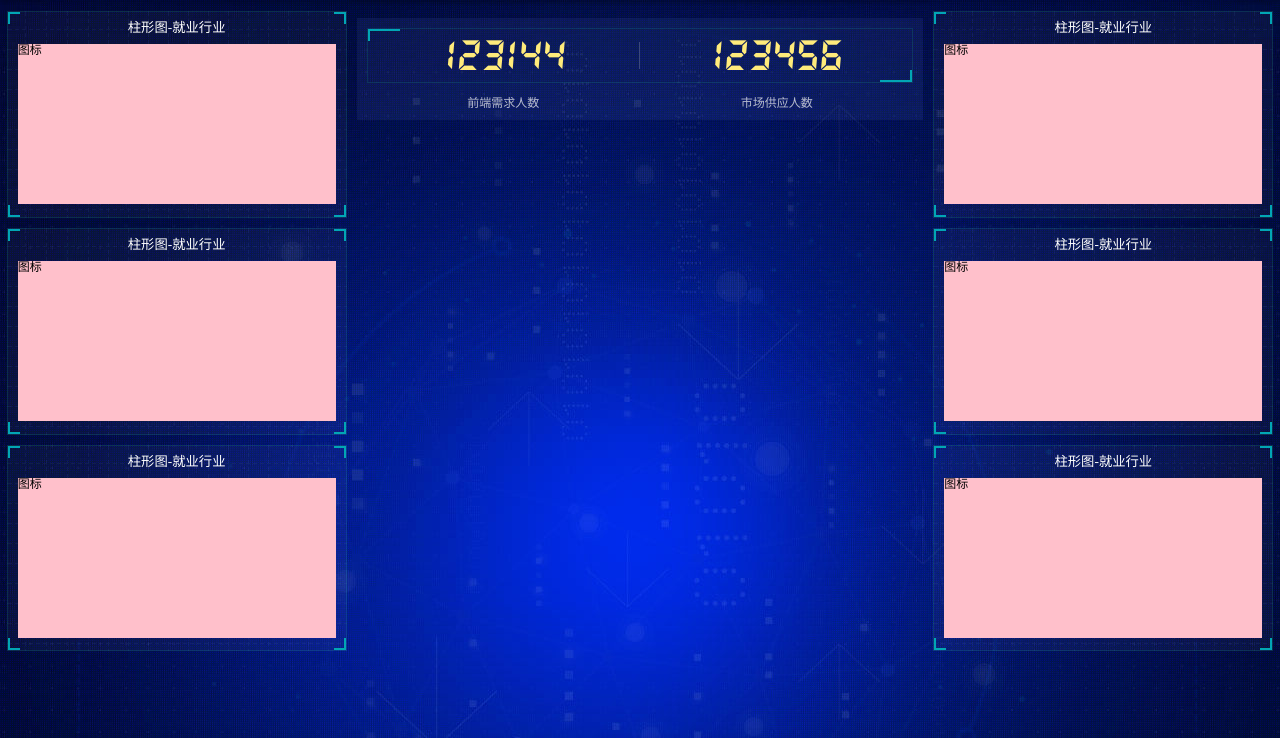
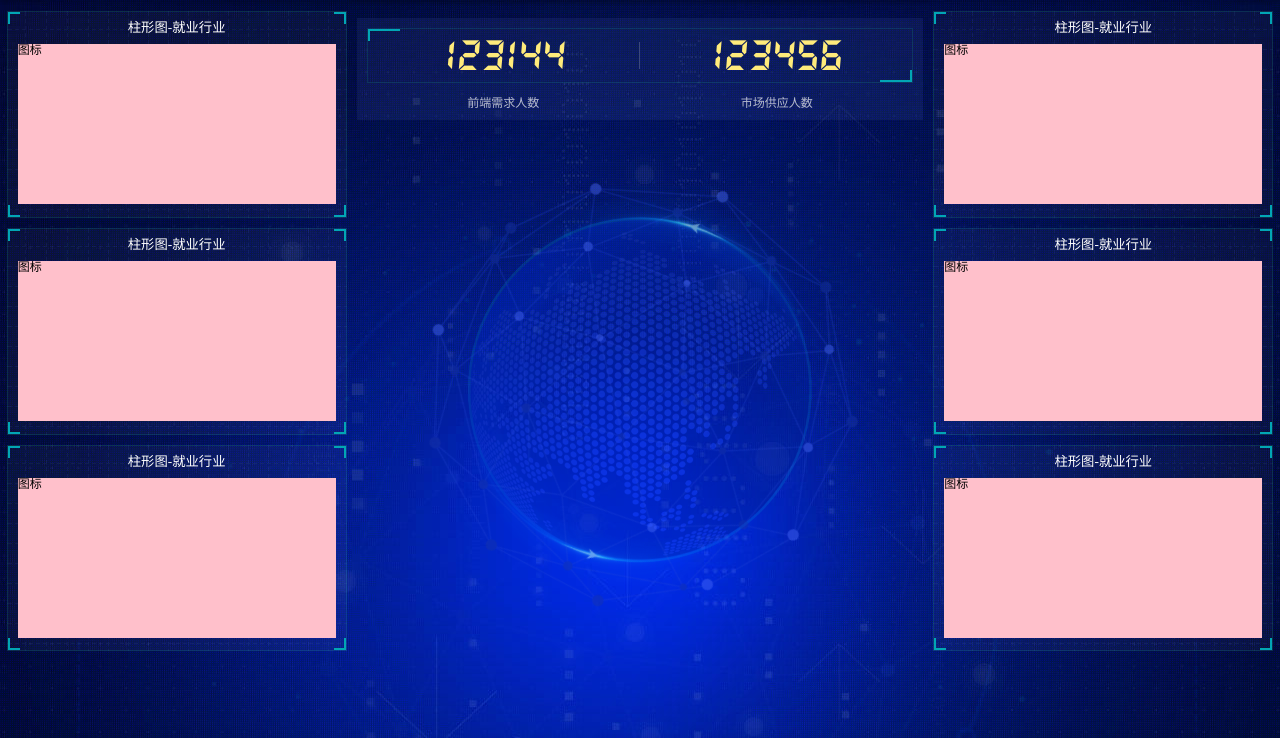
Before and after one commit to JUST-Limbo/ECharts-learn, a plain HTML site: page mycharts/index.html in a window 1280 px wide. Shown: the part 62-800 px from the top of the page. Drawn offline with Linux system fonts and the light colour scheme.

Commit message:
2021年1月14日21:04:22

```diff
--- a/mycharts/css/index.less
+++ b/mycharts/css/index.less
@@ -180,3 +180,65 @@ header {
     }
   }
 }
+.map {
+  height: 10.125rem;
+  position: relative;
+  .map1 {
+    width: 6.475rem;
+    height: 6.475rem;
+    position: absolute;
+    top: 50%;
+    left: 50%;
+    transform: translate(-50%, -50%);
+    background: url(../images/map.png);
+    background-size: 100%;
+    opacity: 0.3;
+  }
+  .map2{
+    position: absolute;
+    top: 50%;
+    left: 50%;
+    transform: translate(-50%, -50%);
+    width: 8.0375rem;
+    height: 8.0375rem;
+    background: url(../images/lbx.png);
+    background-size: 100%;
+    animation: rotate1 15s linear infinite;
+    opacity: 0.6;
+  }
+  .map3{
+    opacity: 0.6;
+    position: absolute;
+    top: 50%;
+    left: 50%;
+    transform: translate(-50%, -50%);
+    width: 7.075rem;
+    height: 7.075rem;
+    background: url(../images/jt.png);
+    background-size: 100%;
+    animation: rotate2 15s linear infinite;
+  }
+  .chart{
+    position: absolute;
+    left: 0;
+    top: 0;
+    width: 100%;
+    height: 10.125rem;
+  }
+  @keyframes rotate1 {
+    from {
+      transform: translate(-50%, -50%) rotate(0deg);
+    }
+    to {
+      transform: translate(-50%, -50%) rotate(360deg);
+    }
+  }
+   @keyframes rotate2 {
+    from {
+      transform: translate(-50%, -50%) rotate(0deg);
+    }
+    to {
+      transform: translate(-50%, -50%) rotate(-360deg);
+    }
+  }
+}
--- a/mycharts/index.html
+++ b/mycharts/index.html
@@ -46,6 +46,12 @@
           </ul>
         </div>
       </div>
+      <!-- 地图 -->
+      <div class="map">
+        <div class="map1"></div>
+        <div class="map2"></div>
+        <div class="map3"></div>
+      </div>
     </div>
     <div class="column">
       <div class="panel bar">
```
Also changed, not shown: mycharts/css/index.css.
